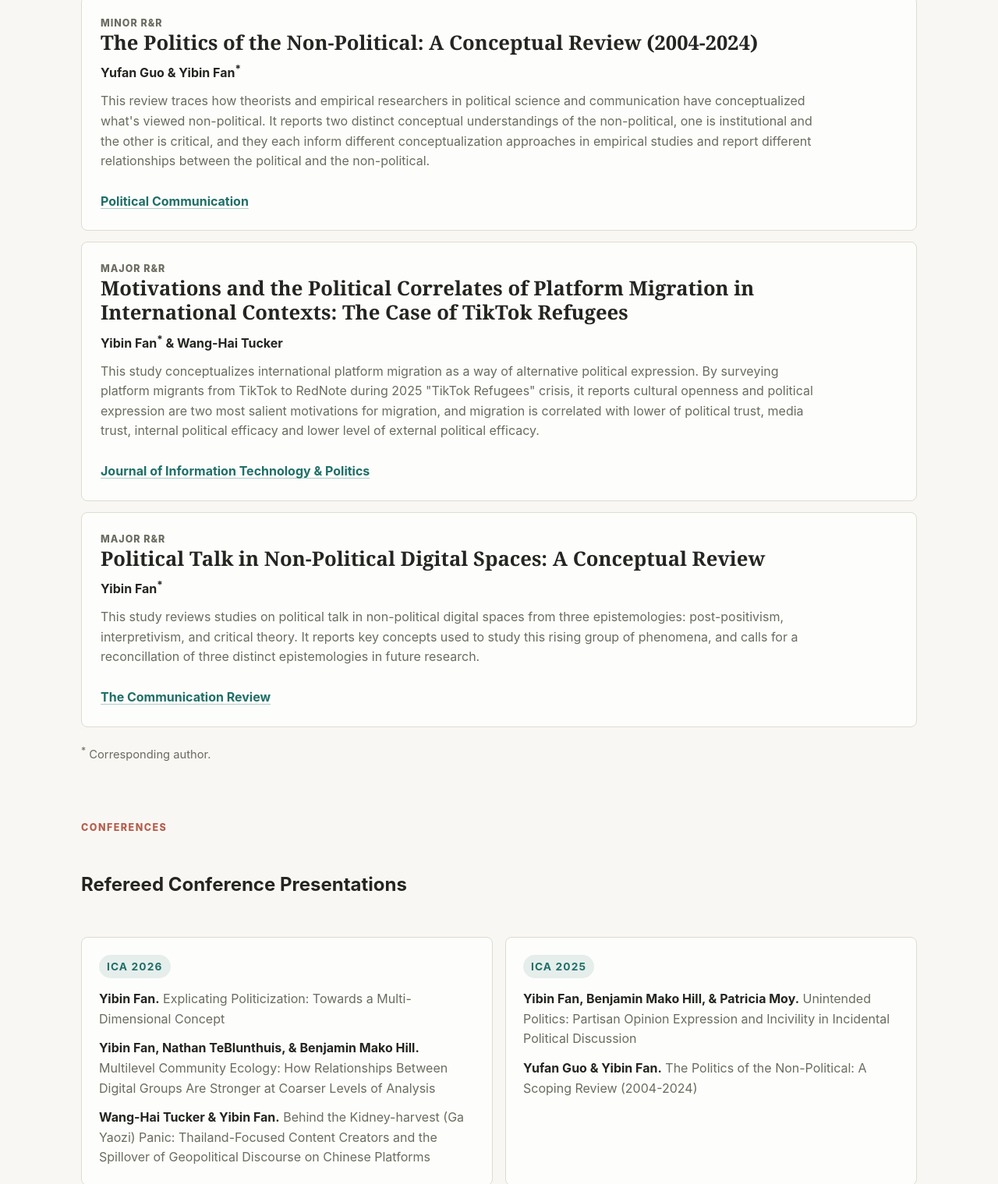
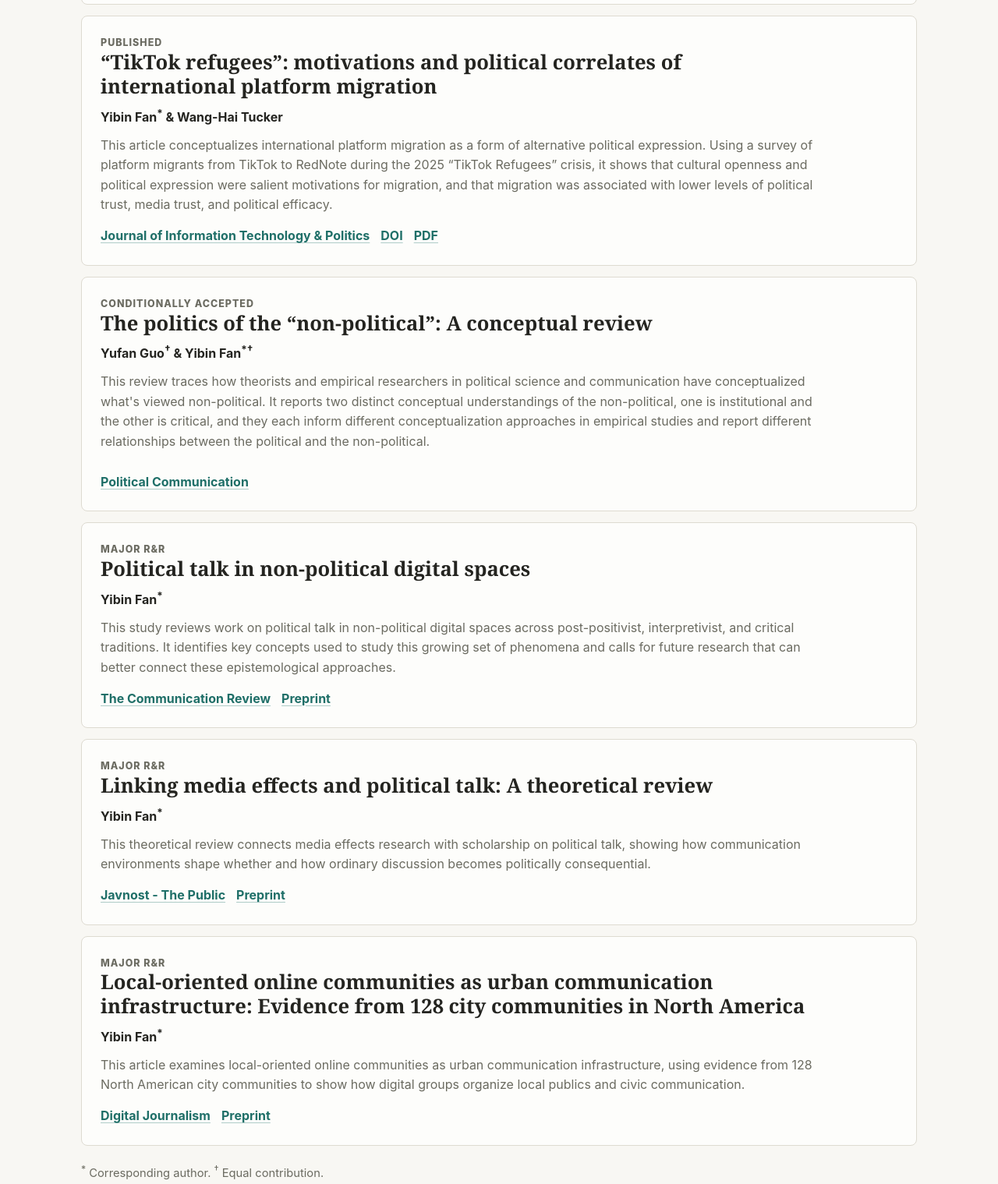
Before and after one commit to YbFan115/yibinfan.cc, a plain HTML site: page site/pages/research.html in a window 1280 px wide. Shown: the part 1281-2800 px from the top of the page at 78% size. Drawn offline with Linux system fonts and the light colour scheme.

Commit message:
Update publications and research page

```diff
--- a/site/pages/research.html
+++ b/site/pages/research.html
@@ -22,7 +22,7 @@
       <p class="eyebrow">Research</p>
       <h1 class="sr-only">Research</h1>
       <p>
-        My research has two lines: (1) the politicization on social media and digital platforms; and (2) the organizing dynamics of online communities in the digital ecosystem. They are often intersected with eacho other, such as membership overlap between political and non-political communities can fuel politicization, and international platform migration can be a way of alternative political expression. I have used computational and AI-assisted methods, survey, content analysis, and interviews to study online communities on various platforms like Reddit, RedNote, TikTok, etc. My work has been published in journals including <a href="https://journals.sagepub.com/home/nms"><em>New Media & Society</em></a>.
+        My research has two lines: (1) the politicization on social media and digital platforms; and (2) the organizing dynamics of online communities in the digital ecosystem. They often intersect with each other, such as when membership overlap between political and non-political communities fuels politicization, or when international platform migration becomes a form of alternative political expression. I use computational and AI-assisted methods, surveys, content analysis, and interviews to study online communities on platforms such as Reddit, RedNote, and TikTok. My work has been published or accepted in journals including <a href="https://journals.sagepub.com/home/nms"><em>New Media & Society</em></a>, <a href="https://www.tandfonline.com/journals/upcp20"><em>Political Communication</em></a>, and <a href="https://www.tandfonline.com/journals/witp20"><em>Journal of Information Technology & Politics</em></a>.
       </p>
 
       <section class="research-lines" aria-label="Research lines">
@@ -72,29 +72,58 @@
           </article>
 
           <article class="publication-item">
-            <p class="status">Minor R&R</p>
-            <h3>The Politics of the Non-Political: A Conceptual Review (2004-2024)</h3>
-            <p class="authors">Yufan Guo & Yibin Fan<sup>*</sup></p>
+            <p class="status">Published</p>
+            <h3>“TikTok refugees”: motivations and political correlates of international platform migration</h3>
+            <p class="authors">Yibin Fan<sup>*</sup> & Wang-Hai Tucker</p>
+            <p>This article conceptualizes international platform migration as a form of alternative political expression. Using a survey of platform migrants from TikTok to RedNote during the 2025 “TikTok Refugees” crisis, it shows that cultural openness and political expression were salient motivations for migration, and that migration was associated with lower levels of political trust, media trust, and political efficacy.</p>
+            <div class="link-row">
+              <a href="https://www.tandfonline.com/journals/witp20">Journal of Information Technology & Politics</a>
+              <a href="https://www.tandfonline.com/doi/full/10.1080/19331681.2026.2701762">DOI</a>
+              <a href="https://www.tandfonline.com/doi/pdf/10.1080/19331681.2026.2701762">PDF</a>
+            </div>
+          </article>
+
+          <article class="publication-item">
+            <p class="status">Conditionally accepted</p>
+            <h3>The politics of the “non-political”: A conceptual review</h3>
+            <p class="authors">Yufan Guo<sup>†</sup> & Yibin Fan<sup>*†</sup></p>
             <p>This review traces how theorists and empirical researchers in political science and communication have conceptualized what's viewed non-political. It reports two distinct conceptual understandings of the non-political, one is institutional and the other is critical, and they each inform different conceptualization approaches in empirical studies and report different relationships between the political and the non-political.</p>
             <p class="venue-note"><a href="https://www.tandfonline.com/journals/upcp20">Political Communication</a></p>
           </article>
 
           <article class="publication-item">
             <p class="status">Major R&R</p>
-            <h3>Motivations and the Political Correlates of Platform Migration in International Contexts: The Case of TikTok Refugees</h3>
-            <p class="authors">Yibin Fan<sup>*</sup> & Wang-Hai Tucker</p>
-            <p>This study conceptualizes international platform migration as a way of alternative political expression. By surveying platform migrants from TikTok to RedNote during 2025 "TikTok Refugees" crisis, it reports cultural openness and political expression are two most salient motivations for migration, and migration is correlated with lower of political trust, media trust, internal political efficacy and lower level of external political efficacy.</p>
-            <p class="venue-note"><a href="https://www.tandfonline.com/journals/witp20">Journal of Information Technology & Politics</a></p>
+            <h3>Political talk in non-political digital spaces</h3>
+            <p class="authors">Yibin Fan<sup>*</sup></p>
+            <p>This study reviews work on political talk in non-political digital spaces across post-positivist, interpretivist, and critical traditions. It identifies key concepts used to study this growing set of phenomena and calls for future research that can better connect these epistemological approaches.</p>
+            <div class="link-row">
+              <a href="https://www.tandfonline.com/journals/gcrv20">The Communication Review</a>
+              <a href="https://osf.io/n98eu">Preprint</a>
+            </div>
           </article>
 
           <article class="publication-item">
             <p class="status">Major R&R</p>
-            <h3>Political Talk in Non-Political Digital Spaces: A Conceptual Review</h3>
+            <h3>Linking media effects and political talk: A theoretical review</h3>
             <p class="authors">Yibin Fan<sup>*</sup></p>
-            <p>This study reviews studies on political talk in non-political digital spaces from three epistemologies: post-positivism, interpretivism, and critical theory. It reports key concepts used to study this rising group of phenomena, and calls for a reconcillation of three distinct epistemologies in future research.</p>
-            <p class="venue-note"><a href="https://www.tandfonline.com/journals/gcrv20">The Communication Review</a></p>
+            <p>This theoretical review connects media effects research with scholarship on political talk, showing how communication environments shape whether and how ordinary discussion becomes politically consequential.</p>
+            <div class="link-row">
+              <a href="https://www.tandfonline.com/journals/rjav20">Javnost - The Public</a>
+              <a href="https://osf.io/zf78v">Preprint</a>
+            </div>
           </article>
-          <p class="correspondence-note"><sup>*</sup> Corresponding author.</p>
+
+          <article class="publication-item">
+            <p class="status">Major R&R</p>
+            <h3>Local-oriented online communities as urban communication infrastructure: Evidence from 128 city communities in North America</h3>
+            <p class="authors">Yibin Fan<sup>*</sup></p>
+            <p>This article examines local-oriented online communities as urban communication infrastructure, using evidence from 128 North American city communities to show how digital groups organize local publics and civic communication.</p>
+            <div class="link-row">
+              <a href="https://www.tandfonline.com/journals/rdij20">Digital Journalism</a>
+              <a href="https://osf.io/nvbqu">Preprint</a>
+            </div>
+          </article>
+          <p class="correspondence-note"><sup>*</sup> Corresponding author. <sup>†</sup> Equal contribution.</p>
         </div>
       </section>
 
```
Also changed, not shown: site/index.html (+9 -0 lines), 2 other files.
